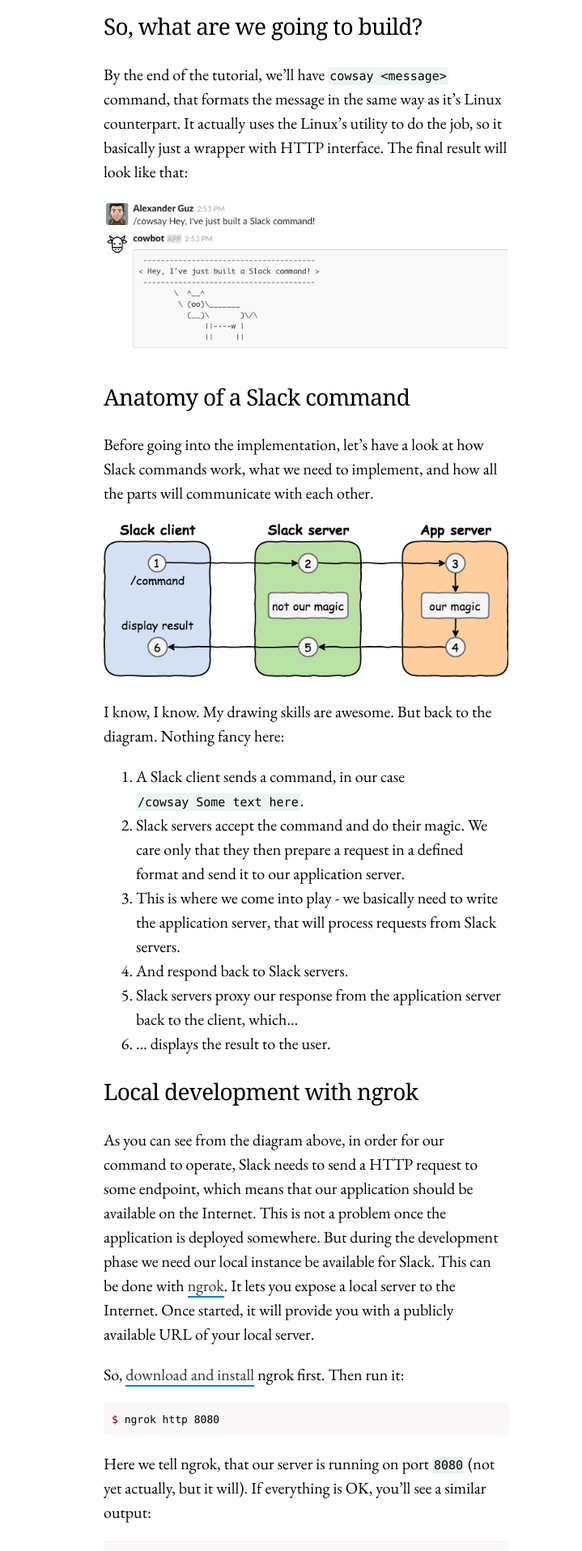
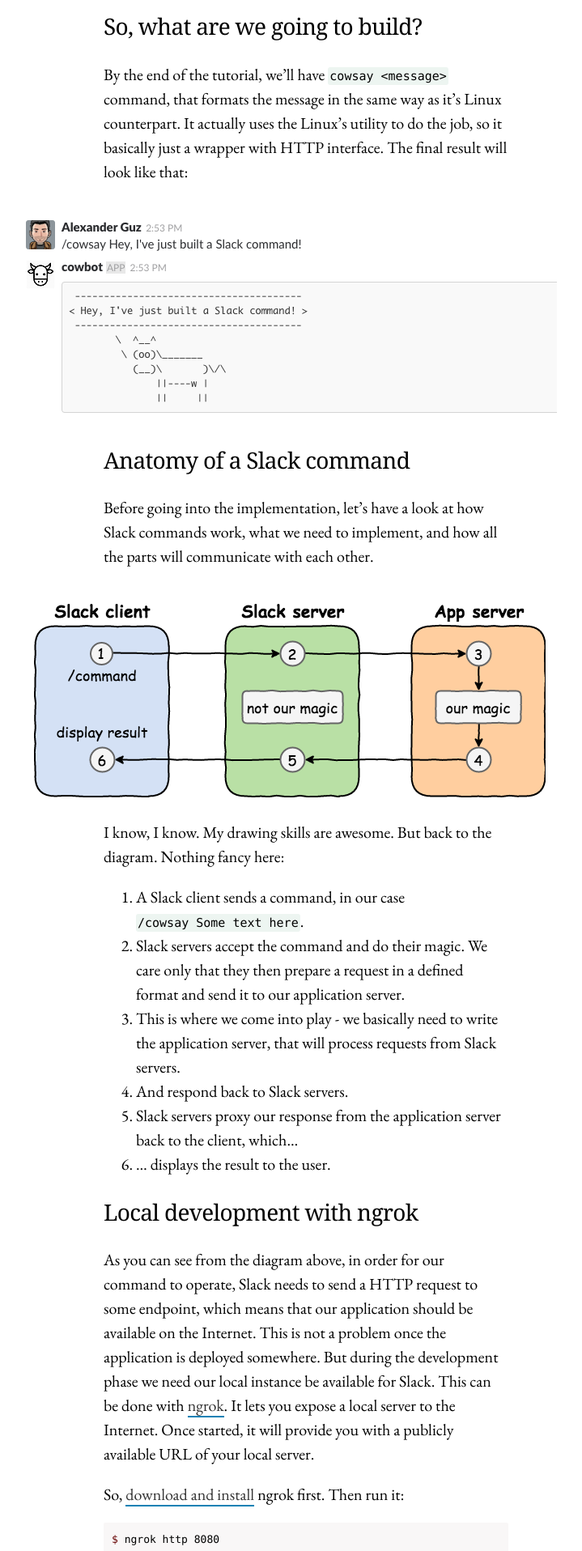
Before and after one commit to kalimatas/kalimatas.github.com, a Jekyll site: the page built from _posts/2017-09-15-cowsay-slack-command.markdown, in a window 1280 px wide. Shown: the part 552-2468 px from the top of the page at 81% size, without its empty margins (262-981 px from the left). Built offline with Jekyll 4.4.1, drawn with Linux system fonts in a browser that asks for light colours; comment, search, counter and statistics services are not loaded.

Commit message:
Center align images

```diff
--- /dev/null
+++ b/_includes/image.html
@@ -0,0 +1,8 @@
+<div class="img-wrapper">
+	<figure>
+		<img src="{{ include.url }}" alt="{{ include.description | default: '' }}">
+	</figure>
+</div>
+{% if include.description %}
+<figcaption>{{ include.description }}</figcaption>
+{% endif %}
--- a/_posts/2013-03-27-pinba-statistics-and-monitoring-server.markdown
+++ b/_posts/2013-03-27-pinba-statistics-and-monitoring-server.markdown
@@ -10,8 +10,7 @@
 ## Overview
 Pinba is a MySQL [pluggable storage engine](http://dev.mysql.com/doc/refman/5.1/en/pluggable-storage.html) that acts as a realtime monitoring/statistics server for PHP using MySQL as a read-only interface. It collects data sent by PHP extension which generates a data packet on [request shutdown](http://devzone.zend.com/303/extension-writing-part-i-introduction-to-php-and-zend/#Heading3) and sends it over [UDP](http://en.wikipedia.org/wiki/User_Datagram_Protocol). Using UDP protocol means there is no need to establish connection and allows not to affect performance of PHP scripts on production servers.
 
-{: .center}
-![Pinba workflow](/static/img/posts/pinba.gif "Pinba workflow")
+{% include image.html url="/static/img/posts/pinba.gif" %}
 
 Pinba accumulates data in a set of read-only MySQL tables which are of two types:
 
--- a/_posts/2013-05-24-my-first-hackathon.markdown
+++ b/_posts/2013-05-24-my-first-hackathon.markdown
@@ -13,10 +13,9 @@
 
 So I opened Skype and half-jokingly wrote to my friends something like "there is a hackathon this weekend. any ideas?". Of course they had. We spent the whole evening trying to chose something we'd be able to develop and that seemed to suit the format of hackathon. But as we were babes and sucklings in this sphere and none of us could clearly define what on earth was "the format of hackathon", we did not choose anything.
 
-{: .center}
-![I have no idea](/static/img/posts/no-idea-dog.jpg "I have no idea what i'm doing")
+{% include image.html url="/static/img/posts/no-idea-dog.jpg" %}
 
-Nevertheless we were set to participate - if not with our project than as a part of other team. I should tell I felt myself quite uncomfortable going there without a prepared project. I thought we would look stupid among those cool guys with MacBooks discussing their great ideas while drinking coffee. I was pleasantly surprised I was wrong.
+Nevertheless, we were set to participate - if not with our project than as a part of other team. I should tell I felt myself quite uncomfortable going there without a prepared project. I thought we would look stupid among those cool guys with MacBooks discussing their great ideas while drinking coffee. I was pleasantly surprised I was wrong.
 
 Of course there were really prepared teams with thoroughly researched ideas, but about one-third of people were just like us - no concrete plan, no team, just a desire to be a part of an event like this. And it was great! People came there to talk with others, to share there points of views, to learn things and to get inspiration. Wow! I really enjoyed to be a part of that!
 
--- a/_posts/2017-09-15-cowsay-slack-command.markdown
+++ b/_posts/2017-09-15-cowsay-slack-command.markdown
@@ -19,15 +19,13 @@
 
 By the end of the tutorial, we'll have `cowsay <message>` command, that formats the message in the same way as it's Linux counterpart. It actually uses the Linux's utility to do the job, so it basically just a wrapper with HTTP interface. The final result will look like that:
 
-{: .center}
-![Example message](/static/img/posts/cowsay_final_result.png "Example message")
+{% include image.html url="/static/img/posts/cowsay_final_result.png" %}
 
 ## <a name="overview"></a> Anatomy of a Slack command
 
 Before going into the implementation, let's have a look at how Slack commands work, what we need to implement, and how all the parts will communicate with each other.
 
-{: .center}
-![Slack command communication](/static/img/posts/slack_command_anatomy.png "Slack command communication")
+{% include image.html url="/static/img/posts/slack_command_anatomy.png" %}
 
 I know, I know. My drawing skills are awesome. But back to the diagram. Nothing fancy here:
 1. A Slack client sends a command, in our case `/cowsay Some text here`.
@@ -76,20 +74,17 @@
 
 After you're done, go to [the list of your applications](https://api.slack.com/apps) and hit `Create New App`. There you have to specify your app name (doesn't really matter) and select, which development workspace this app should be created in. ~~Choose wisely!~~ Choose your newly created workspace. For me it looks like this:
 
-{: .center}
-![Create a Slack app](/static/img/posts/create_a_slack_app.png "Create a Slack app")
+{% include image.html url="/static/img/posts/create_a_slack_app.png" %}
 
 Now go to the application settings. Here you can configure all aspects of the application, for example, change icon under `Display information`. For us, the most interested part now is under `App Credentials`, where you can find a `Verification Token`:
 
-{: .center}
-![App credentials](/static/img/posts/app_credentials.png "App credentials")
+{% include image.html url="/static/img/posts/app_credentials.png" %}
 
 This token is used to verify, that HTTP requests to our server are actually coming from Slack. We'll use it later in our source code.
 
 The final step in Slack administration interface is to create a slash command. While you're in the application setting, hit the `Slash Commands` in the left menu and then `Create New Command`. Here is what we need to enter:
 
-{: .center}
-![Create a slash command](/static/img/posts/create_slash_command.png "Create a slash command")
+{% include image.html url="/static/img/posts/create_slash_command.png" %}
 
 Pay attention here to the `Request URL`: this is the URL provided us by ngrok from [Local development with ngrok](#local-dev) step.
 
@@ -320,10 +315,8 @@
 
 Finally, open a Slack client, log in with your account, and start typing the name of the command - you will see a hint:
 
-{: .center}
-![slash command hint](/static/img/posts/cowsay_slack_hint.png "slash command hint")
+{% include image.html url="/static/img/posts/cowsay_slack_hint.png" %}
 
 And the result:
 
-{: .center}
-![Example message](/static/img/posts/cowsay_final_result.png "Example message")
+{% include image.html url="/static/img/posts/cowsay_final_result.png" %}
--- a/static/css/style.css
+++ b/static/css/style.css
@@ -90,6 +90,25 @@
 }
 .center {
     text-align: center;
+}
+.img-wrapper {
+    width: 540px;
+    margin: 0 auto;
+    overflow: visible;
+}
+.img-wrapper figure {
+    position: relative;
+    float: right;
+    right: 50%;
+}
+.img-wrapper figure img {
+    position: relative;
+    right: -50%;
+}
+figcaption {
+    clear: both;
+    text-align: center;
+    font-size: 0.9em;
 }
 
 /* menu */
@@ -217,13 +236,12 @@
 /* article li { margin-bottom: 10px; } */
 /* article h4.notes { margin-top: 60px; } */
 /* article img.left-image { margin-right: 7px; } */
-article img {
-    max-width: 100%;
-}
-.entry img {
-    max-width: 100%;
-}
-/* .center img { margin-top: 25px; margin-bottom: 25px; } */
+/*article img {*/
+/*    max-width: 100%;*/
+/*}*/
+/*.entry img {*/
+/*    max-width: 100%;*/
+/*}*/
 
 /* archive, not found */
 .list_archive {
```
Also changed, not shown: _posts/2018-11-04-java-in-memory-geospatial.md (+5 -13 lines).
